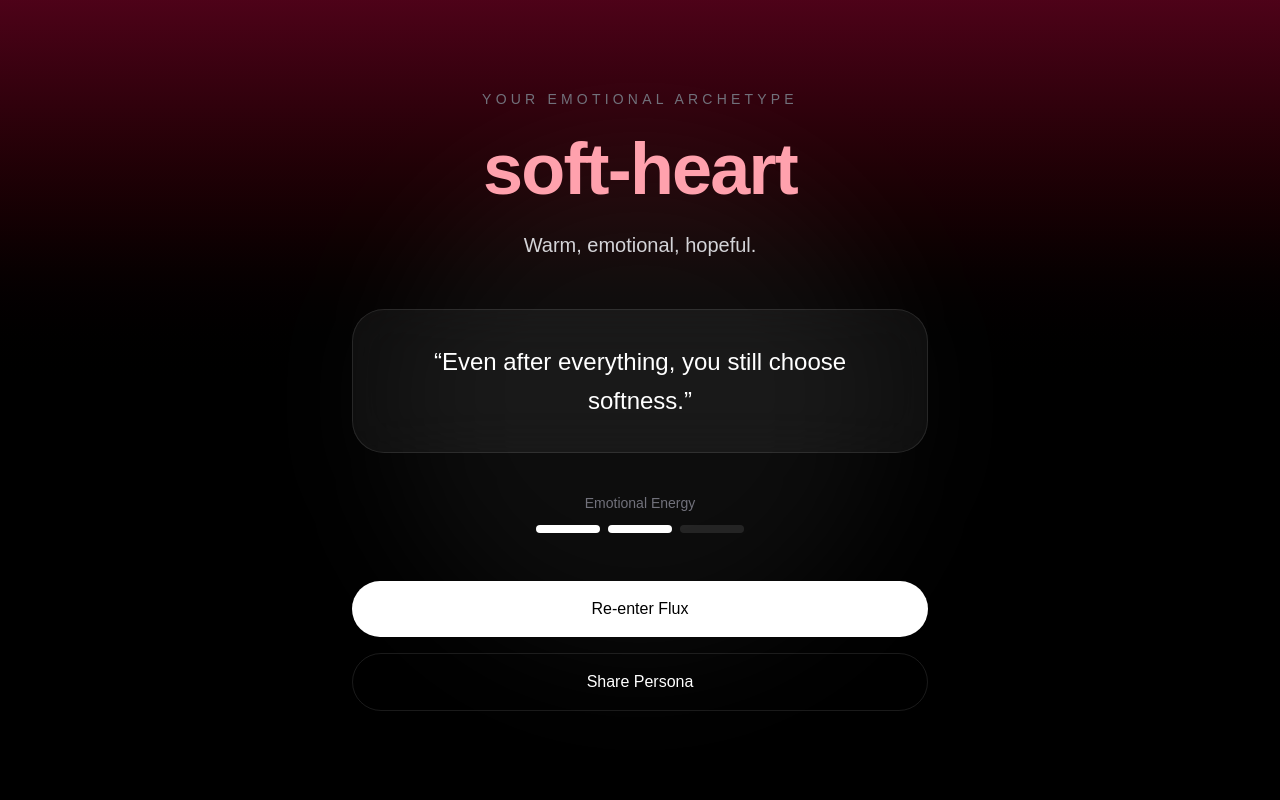
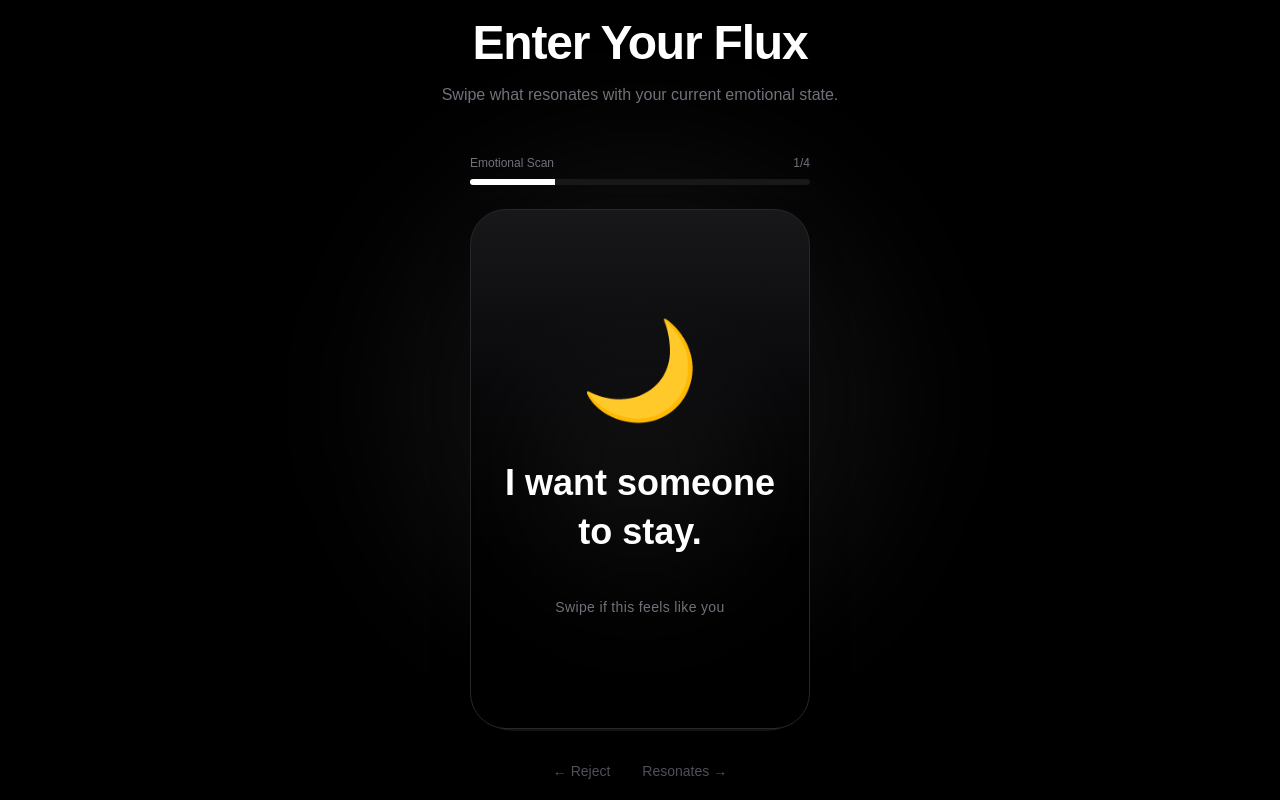
Before and after one commit to nadodo0325-jpg/thisme, a Next.js app: page /flux in a window 1280 px wide. Built offline with nearby package versions, Linux system fonts and the light colour scheme.

Commit message:
complete stable STEP 4

```diff
--- a/src/app/flux/page.tsx
+++ b/src/app/flux/page.tsx
@@ -1,55 +1,22 @@
-"use client";
+import SwipeDeck from "@/features/swipe/components/SwipeDeck";
 
-import { motion } from "framer-motion";
-
-import {
-  useEffect,
-  useMemo,
-  useState,
-} from "react";
-
-import ResultActions from "@/features/persona/components/ResultActions";
-
-import { generatePersona } from "@/features/persona/engine/personaEngine";
-
-import { useFluxStore } from "@/stores/fluxStore";
-
-export default function ResultPage() {
-  const { vector } = useFluxStore();
-
-  const [hydrated, setHydrated] =
-    useState(false);
-
-  useEffect(() => {
-    setHydrated(true);
-  }, []);
-
-  const persona = useMemo(() => {
-    return generatePersona(vector);
-  }, [vector]);
-
-  if (!hydrated) {
-    return (
-      <main className="min-h-screen bg-black" />
-    );
-  }
-
+export default function FluxPage() {
   return (
     <main
-      className={`
+      className="
         min-h-screen
-        bg-gradient-to-b
-        ${persona.gradient}
+        bg-black
         text-white
+        overflow-hidden
         relative
-        overflow-hidden
         flex
+        flex-col
         items-center
         justify-center
-        px-6
-      `}
+        px-4
+      "
     >
-      {/* AURA */}
+      {/* BACKGROUND */}
 
       <div
         className="
@@ -64,126 +31,20 @@ export default function ResultPage() {
 
       {/* CONTENT */}
 
-      <motion.div
-        initial={{
-          opacity: 0,
-          y: 40,
-        }}
-        animate={{
-          opacity: 1,
-          y: 0,
-        }}
-        transition={{
-          duration: 0.8,
-        }}
-        className="
-          relative
-          z-10
-          max-w-xl
-          text-center
-        "
-      >
-        {/* LABEL */}
+      <div className="relative z-10">
+        <div className="text-center mb-12">
+          <h1 className="text-5xl font-bold tracking-tight">
+            Enter Your Flux
+          </h1>
 
-        <p
-          className="
-            uppercase
-            tracking-[0.3em]
-            text-sm
-            text-zinc-500
-            mb-6
-          "
-        >
-          Your Emotional Archetype
-        </p>
-
-        {/* TITLE */}
-
-        <h1
-          className={`
-            text-6xl
-            md:text-7xl
-            font-bold
-            tracking-tight
-            mb-6
-            ${persona.accent}
-          `}
-        >
-          {persona.archetype}
-        </h1>
-
-        {/* DESCRIPTION */}
-
-        <p
-          className="
-            text-xl
-            text-zinc-300
-            leading-relaxed
-            mb-12
-          "
-        >
-          {persona.description}
-        </p>
-
-        {/* QUOTE CARD */}
-
-        <div
-          className="
-            border
-            border-white/10
-            bg-white/5
-            backdrop-blur-xl
-            rounded-[32px]
-            p-8
-          "
-        >
-          <p
-            className="
-              text-2xl
-              leading-relaxed
-              font-light
-            "
-          >
-            “{persona.quote}”
+          <p className="text-zinc-500 mt-4">
+            Swipe what resonates with your
+            current emotional state.
           </p>
         </div>
 
-        {/* ENERGY */}
-
-        <div className="mt-10">
-          <p className="text-zinc-500 text-sm mb-3">
-            Emotional Energy
-          </p>
-
-          <div className="flex justify-center gap-2">
-            {[1, 2, 3].map((i) => (
-              <div
-                key={i}
-                className={`
-                  h-2
-                  w-16
-                  rounded-full
-
-                  ${
-                    i <=
-                    (persona.energy ===
-                    "high"
-                      ? 3
-                      : persona.energy ===
-                        "medium"
-                      ? 2
-                      : 1)
-                      ? "bg-white"
-                      : "bg-white/10"
-                  }
-                `}
-              />
-            ))}
-          </div>
-        </div>
-
-        <ResultActions />
-      </motion.div>
+        <SwipeDeck />
+      </div>
     </main>
   );
 }
--- a/src/app/flux/result/page.tsx
+++ b/src/app/flux/result/page.tsx
@@ -1,29 +1,189 @@
 "use client";
 
-import { usePersonaStore } from "@/stores/personaStore";
+import { motion } from "framer-motion";
+
+import {
+  useEffect,
+  useMemo,
+  useState,
+} from "react";
+
+import ResultActions from "@/features/persona/components/ResultActions";
+
+import { generatePersona } from "@/features/persona/engine/personaEngine";
+
+import { useFluxStore } from "@/stores/fluxStore";
 
 export default function ResultPage() {
-  const { persona } = usePersonaStore();
+  const { vector } = useFluxStore();
 
-  if (!persona) {
+  const [hydrated, setHydrated] =
+    useState(false);
+
+  useEffect(() => {
+    setHydrated(true);
+  }, []);
+
+  const persona = useMemo(() => {
+    return generatePersona(vector);
+  }, [vector]);
+
+  if (!hydrated) {
     return (
-      <main className="min-h-screen bg-black text-white flex items-center justify-center">
-        No persona generated.
-      </main>
+      <main className="min-h-screen bg-black" />
     );
   }
 
   return (
-    <main className="min-h-screen bg-black text-white flex items-center justify-center">
-      <div className="space-y-4 text-center">
-        <h1 className="text-5xl font-bold">
+    <main
+      className={`
+        min-h-screen
+        bg-gradient-to-b
+        ${persona.gradient}
+        text-white
+        relative
+        overflow-hidden
+        flex
+        items-center
+        justify-center
+        px-6
+      `}
+    >
+      {/* AURA */}
+
+      <div
+        className="
+          absolute
+          w-[500px]
+          h-[500px]
+          rounded-full
+          bg-white/5
+          blur-3xl
+        "
+      />
+
+      {/* CONTENT */}
+
+      <motion.div
+        initial={{
+          opacity: 0,
+          y: 40,
+        }}
+        animate={{
+          opacity: 1,
+          y: 0,
+        }}
+        transition={{
+          duration: 0.8,
+        }}
+        className="
+          relative
+          z-10
+          max-w-xl
+          text-center
+        "
+      >
+        {/* LABEL */}
+
+        <p
+          className="
+            uppercase
+            tracking-[0.3em]
+            text-sm
+            text-zinc-500
+            mb-6
+          "
+        >
+          Your Emotional Archetype
+        </p>
+
+        {/* TITLE */}
+
+        <h1
+          className={`
+            text-6xl
+            md:text-7xl
+            font-bold
+            tracking-tight
+            mb-6
+            ${persona.accent}
+          `}
+        >
           {persona.archetype}
         </h1>
 
-        <p className="text-zinc-400">
+        {/* DESCRIPTION */}
+
+        <p
+          className="
+            text-xl
+            text-zinc-300
+            leading-relaxed
+            mb-12
+          "
+        >
           {persona.description}
         </p>
-      </div>
+
+        {/* QUOTE CARD */}
+
+        <div
+          className="
+            border
+            border-white/10
+            bg-white/5
+            backdrop-blur-xl
+            rounded-[32px]
+            p-8
+          "
+        >
+          <p
+            className="
+              text-2xl
+              leading-relaxed
+              font-light
+            "
+          >
+            “{persona.quote}”
+          </p>
+        </div>
+
+        {/* ENERGY */}
+
+        <div className="mt-10">
+          <p className="text-zinc-500 text-sm mb-3">
+            Emotional Energy
+          </p>
+
+          <div className="flex justify-center gap-2">
+            {[1, 2, 3].map((i) => (
+              <div
+                key={i}
+                className={`
+                  h-2
+                  w-16
+                  rounded-full
+
+                  ${
+                    i <=
+                    (persona.energy ===
+                    "high"
+                      ? 3
+                      : persona.energy ===
+                        "medium"
+                      ? 2
+                      : 1)
+                      ? "bg-white"
+                      : "bg-white/10"
+                  }
+                `}
+              />
+            ))}
+          </div>
+        </div>
+
+        <ResultActions />
+      </motion.div>
     </main>
   );
 }
--- a/src/features/persona/components/ResultActions.tsx
+++ b/src/features/persona/components/ResultActions.tsx
@@ -10,13 +10,26 @@ export default function ResultActions() {
   const { reset } = useFluxStore();
 
   function handleRestart() {
+    /*
+      reset zustand state
+    */
+
     reset();
 
-    localStorage.removeItem(
-      "fluxy-emotions"
-    );
+    /*
+      clear persist storage
+    */
 
-    router.push("/flux");
+    localStorage.clear();
+
+    /*
+      small delay
+      prevents hydration race conditions
+    */
+
+    setTimeout(() => {
+      router.push("/flux");
+    }, 100);
   }
 
   return (
--- a/src/features/persona/engine/personaEngine.ts
+++ b/src/features/persona/engine/personaEngine.ts
@@ -11,19 +11,29 @@ type Vector = {
 export function generatePersona(
   vector: Vector
 ): PersonaState {
+  const dominantEmotion =
+    Object.entries(vector).sort(
+      (a, b) => b[1] - a[1]
+    )[0][0];
+
+  /*
+    MIDNIGHT THINKER
+  */
+
   if (
-    vector.loneliness >= 5 &&
-    vector.anxiety >= 4
+    vector.loneliness >= 4 &&
+    vector.anxiety >= 3
   ) {
     return {
-      archetype: "midnight-thinker",
+      archetype:
+        "midnight-thinker",
 
       tone: "poetic",
 
       energy: "low",
 
       description:
-        "Quiet, emotional, reflective.",
+        "Quiet, introspective, emotionally deep.",
 
       quote:
         "You feel everything deeply, even the things you never say out loud.",
@@ -31,20 +41,28 @@ export function generatePersona(
       gradient:
         "from-indigo-950 via-black to-black",
 
-      accent: "text-indigo-300",
+      accent:
+        "text-indigo-300",
     };
   }
 
-  if (vector.avoidance >= 5) {
+  /*
+    DETACHED GHOST
+  */
+
+  if (
+    vector.avoidance >= 4
+  ) {
     return {
-      archetype: "detached-ghost",
+      archetype:
+        "detached-ghost",
 
       tone: "cold",
 
       energy: "low",
 
       description:
-        "Emotionally distant but observant.",
+        "Emotionally distant but constantly observing.",
 
       quote:
         "You disappear before people can leave you first.",
@@ -52,19 +70,115 @@ export function generatePersona(
       gradient:
         "from-zinc-900 via-black to-black",
 
-      accent: "text-zinc-300",
+      accent:
+        "text-zinc-300",
     };
   }
 
+  /*
+    VALIDATION CHASER
+  */
+
+  if (
+    vector.validation >= 4
+  ) {
+    return {
+      archetype:
+        "validation-chaser",
+
+      tone: "chaotic",
+
+      energy: "high",
+
+      description:
+        "You crave connection, attention, and emotional reassurance.",
+
+      quote:
+        "Silence feels louder when you need to feel seen.",
+
+      gradient:
+        "from-fuchsia-950 via-black to-black",
+
+      accent:
+        "text-fuchsia-300",
+    };
+  }
+
+  /*
+    HOPE ROMANTIC
+  */
+
+  if (
+    vector.intimacy >= 4
+  ) {
+    return {
+      archetype:
+        "hope-romantic",
+
+      tone: "soft",
+
+      energy: "medium",
+
+      description:
+        "Warm, affectionate, and emotionally available.",
+
+      quote:
+        "Even after disappointment, you still believe closeness is worth it.",
+
+      gradient:
+        "from-rose-950 via-black to-black",
+
+      accent:
+        "text-rose-300",
+    };
+  }
+
+  /*
+    ANXIOUS OVERTHINKER
+  */
+
+  if (
+    vector.anxiety >= 4
+  ) {
+    return {
+      archetype:
+        "anxious-overthinker",
+
+      tone: "poetic",
+
+      energy: "medium",
+
+      description:
+        "Your mind keeps running long after the moment ends.",
+
+      quote:
+        "You replay conversations like unfinished songs.",
+
+      gradient:
+        "from-cyan-950 via-black to-black",
+
+      accent:
+        "text-cyan-300",
+    };
+  }
+
+  /*
+    FALLBACK
+  */
+
   return {
-    archetype: "soft-heart",
+    archetype:
+      dominantEmotion ===
+      "loneliness"
+        ? "quiet-soul"
+        : "soft-heart",
 
     tone: "soft",
 
     energy: "medium",
 
     description:
-      "Warm, emotional, hopeful.",
+      "Sensitive, reflective, and emotionally open.",
 
     quote:
       "Even after everything, you still choose softness.",
@@ -72,6 +186,7 @@ export function generatePersona(
     gradient:
       "from-rose-950 via-black to-black",
 
-    accent: "text-rose-300",
+    accent:
+      "text-rose-300",
   };
 }
--- a/src/features/swipe/components/SwipeDeck.tsx
+++ b/src/features/swipe/components/SwipeDeck.tsx
@@ -1,7 +1,12 @@
 "use client";
 
+import {
+  useEffect,
+  useMemo,
+  useState,
+} from "react";
+
 import { useRouter } from "next/navigation";
-import { useMemo, useState } from "react";
 
 import { motion } from "framer-motion";
 
@@ -10,20 +15,36 @@ import { emotionCards } from "../data/emotions";
 import SwipeCard from "./SwipeCard";
 
 import { useFluxStore } from "@/stores/fluxStore";
-import { usePersonaStore } from "@/stores/personaStore";
-
-import { generatePersona } from "@/features/persona/engine/personaEngine";
 
 export default function SwipeDeck() {
   const router = useRouter();
 
+  const {
+    addEmotion,
+    vector,
+    emotions,
+  } = useFluxStore();
+
   const [index, setIndex] = useState(0);
 
-  const { addEmotion, vector } =
-    useFluxStore();
+  const [hydrated, setHydrated] =
+    useState(false);
 
-  const { setPersona } =
-    usePersonaStore();
+  useEffect(() => {
+    setHydrated(true);
+  }, []);
+
+  /*
+    IMPORTANT
+
+    restore swipe progress
+  */
+
+  useEffect(() => {
+    if (!hydrated) return;
+
+    setIndex(emotions.length);
+  }, [hydrated, emotions.length]);
 
   const currentCard =
     emotionCards[index];
@@ -44,10 +65,8 @@ export default function SwipeDeck() {
   ) {
     if (!currentCard) return;
 
-    let updatedVector = vector;
-
     if (direction === "right") {
-      updatedVector = addEmotion(
+      addEmotion(
         currentCard.id,
         currentCard.weights
       );
@@ -55,15 +74,14 @@ export default function SwipeDeck() {
 
     const nextIndex = index + 1;
 
+    /*
+      FINISHED
+    */
+
     if (nextIndex >= emotionCards.length) {
-      const persona =
-        generatePersona(updatedVector);
-
-      setPersona(persona);
-
       setTimeout(() => {
         router.push("/flux/result");
-      }, 300);
+      }, 250);
 
       return;
     }
@@ -71,7 +89,25 @@ export default function SwipeDeck() {
     setIndex(nextIndex);
   }
 
-  if (!currentCard) return null;
+  /*
+    hydration guard
+  */
+
+  if (!hydrated) {
+    return null;
+  }
+
+  /*
+    all cards completed
+  */
+
+  if (!currentCard) {
+    return (
+      <div className="text-zinc-500">
+        Redirecting...
+      </div>
+    );
+  }
 
   return (
     <div className="flex flex-col items-center">
@@ -84,8 +120,11 @@ export default function SwipeDeck() {
           </span>
 
           <span>
-            {index + 1}/
-            {emotionCards.length}
+            {Math.min(
+              index + 1,
+              emotionCards.length
+            )}
+            /{emotionCards.length}
           </span>
         </div>
 
@@ -93,6 +132,9 @@ export default function SwipeDeck() {
           <motion.div
             animate={{
               width: `${progress}%`,
+            }}
+            transition={{
+              duration: 0.25,
             }}
             className="h-full bg-white"
           />
--- a/src/stores/fluxStore.ts
+++ b/src/stores/fluxStore.ts
@@ -2,7 +2,7 @@ import { create } from "zustand";
 
 import { persist } from "zustand/middleware";
 
-type EmotionVector = {
+export type EmotionVector = {
   loneliness: number;
   anxiety: number;
   validation: number;
@@ -23,13 +23,14 @@ type FluxStore = {
   reset: () => void;
 };
 
-const initialVector: EmotionVector = {
-  loneliness: 0,
-  anxiety: 0,
-  validation: 0,
-  intimacy: 0,
-  avoidance: 0,
-};
+const createInitialVector =
+  (): EmotionVector => ({
+    loneliness: 0,
+    anxiety: 0,
+    validation: 0,
+    intimacy: 0,
+    avoidance: 0,
+  });
 
 export const useFluxStore =
   create<FluxStore>()(
@@ -37,13 +38,26 @@ export const useFluxStore =
       (set) => ({
         emotions: [],
 
-        vector: initialVector,
+        vector: createInitialVector(),
 
         addEmotion: (id, weights) => {
-          let updatedVector: EmotionVector =
-            initialVector;
+          let updatedVector =
+            createInitialVector();
 
           set((state) => {
+            /*
+              prevent duplicate swipe
+            */
+
+            if (
+              state.emotions.includes(id)
+            ) {
+              updatedVector =
+                state.vector;
+
+              return state;
+            }
+
             updatedVector = {
               loneliness:
                 state.vector.loneliness +
@@ -82,7 +96,8 @@ export const useFluxStore =
         reset: () =>
           set({
             emotions: [],
-            vector: initialVector,
+            vector:
+              createInitialVector(),
           }),
       }),
 
```
